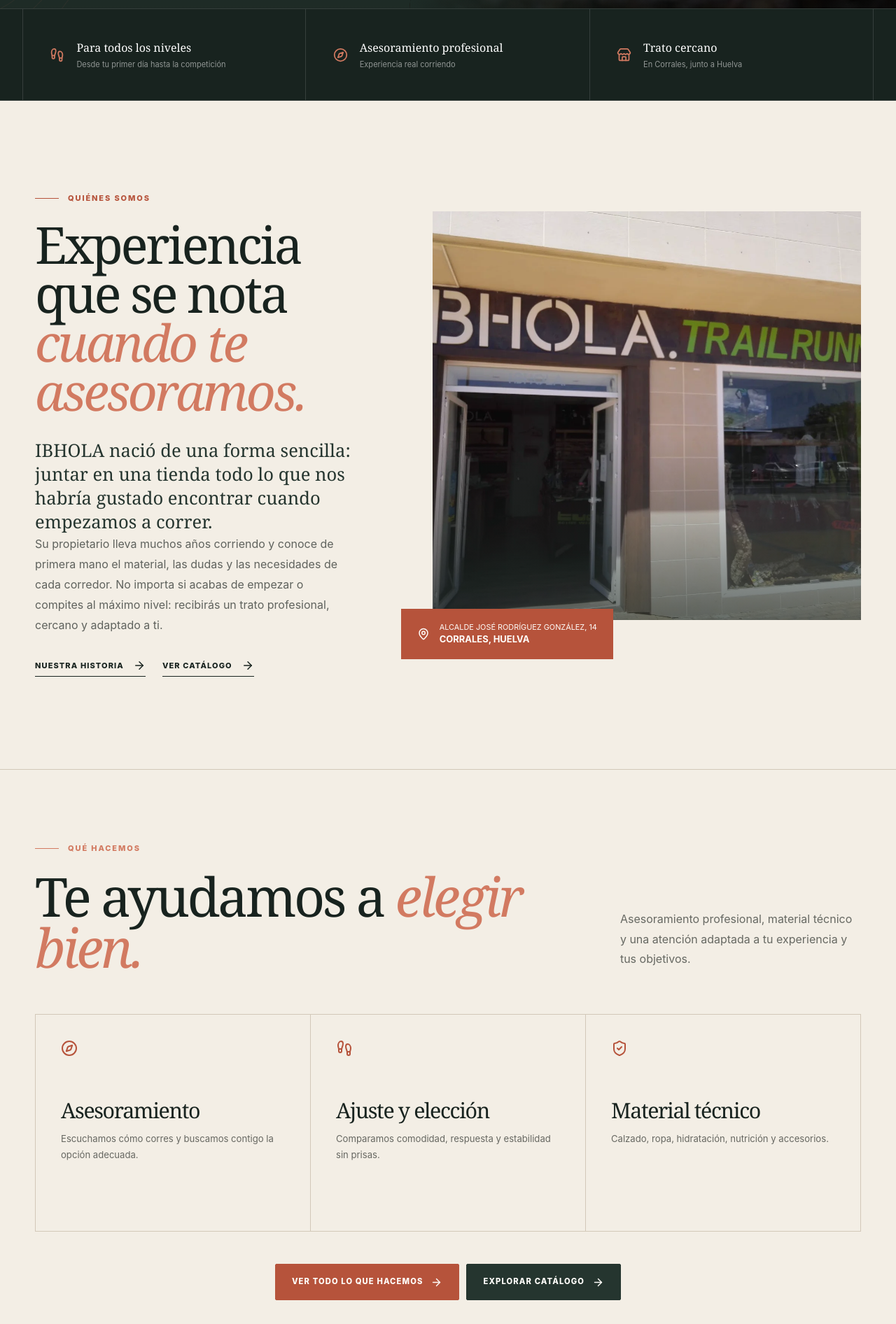
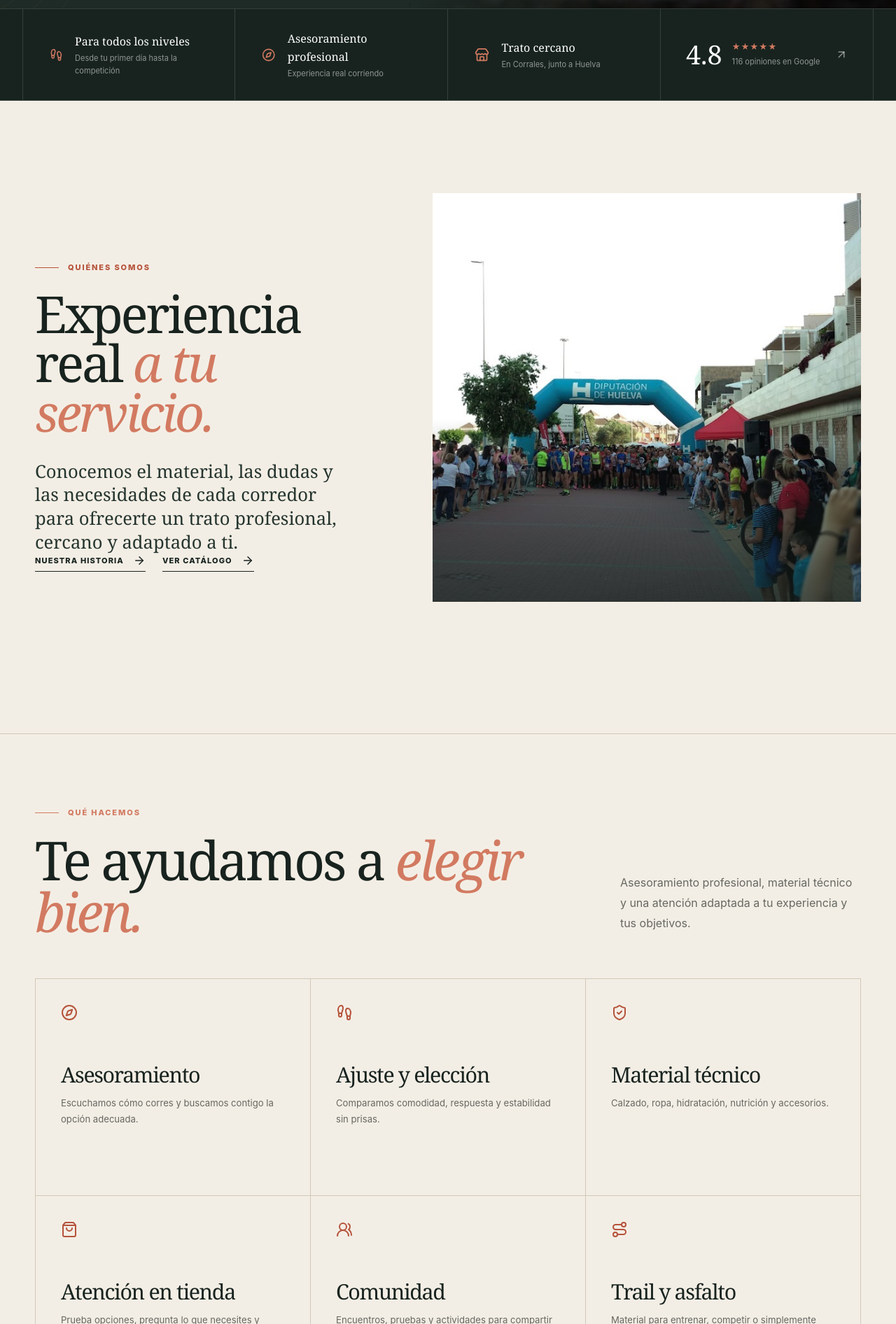
Before and after one commit to caporrfer/ibhola, a Next.js app: page / in a window 1280 px wide. Shown: the part 908-2800 px from the top of the page at 70% size. Built offline with nearby package versions, Linux system fonts and the light colour scheme; no server answers.

Commit message:
Aplica feedback de contenido y experiencia de IBHOLA

```diff
--- a/app/globals.css
+++ b/app/globals.css
@@ -77,7 +77,7 @@ h1 em, h2 em { color: var(--terracotta-light); font-style: italic; font-weight:
 /* Header */
 .site-header { height: 84px; position: fixed; inset: 0 0 auto; z-index: 60; display: flex; align-items: center; border-bottom: 1px solid transparent; background: linear-gradient(180deg, rgba(0,0,0,.82), transparent); transition: height .3s, background .3s, border-color .3s, backdrop-filter .3s; }
 .site-header.is-scrolled { height: 70px; border-color: rgba(255,255,255,.12); background: rgba(3,5,4,.88); backdrop-filter: blur(16px); }
-.header__inner { display: flex; align-items: center; justify-content: space-between; gap: 30px; }
+.header__inner { position: relative; z-index: 1; display: flex; align-items: center; justify-content: space-between; gap: 30px; }
 .brand { width: 128px; display: block; flex: 0 0 auto; line-height: 0; }
 .brand img { width: 100%; height: auto; display: block; }
 .desktop-nav { display: flex; align-items: center; gap: clamp(18px, 2.2vw, 34px); margin-left: auto; }
@@ -120,12 +120,18 @@ h1 em, h2 em { color: var(--terracotta-light); font-style: italic; font-weight:
 
 /* Principles */
 .principles { border-top: 1px solid var(--line-dark); border-bottom: 1px solid var(--line-dark); background: var(--forest-deep); }
-.principles__grid { display: grid; grid-template-columns: repeat(3, 1fr); }
+.principles__grid { display: grid; grid-template-columns: repeat(4, 1fr); }
 .principles__grid > div { min-height: 130px; display: flex; align-items: center; gap: 17px; padding: 25px clamp(20px, 3vw, 42px); border-right: 1px solid var(--line-dark); }
 .principles__grid > div:first-child { border-left: 1px solid var(--line-dark); }
 .principles svg { color: var(--terracotta-light); }
 .principles span { display: flex; flex-direction: column; color: rgba(255,255,255,.52); font-size: .69rem; }
 .principles b { margin-bottom: 2px; color: white; font-family: var(--serif); font-size: 1rem; font-weight: 400; }
+.principles__rating { min-height: 130px; display: flex; align-items: center; gap: 14px; padding: 25px clamp(20px, 3vw, 36px); border-right: 1px solid var(--line-dark); }
+.principles__rating strong { color: white; font-family: var(--serif); font-size: 2.35rem; font-weight: 400; line-height: 1; }
+.principles__rating span { flex: 1; }
+.principles__rating span b { color: var(--terracotta-light); font-family: var(--sans); font-size: .72rem; letter-spacing: .08em; }
+.principles__rating > svg { color: rgba(255,255,255,.5); transition: transform .2s, color .2s; }
+.principles__rating:hover > svg { color: var(--terracotta-light); transform: translate(2px,-2px); }
 
 /* About and services */
 .about { overflow: hidden; background: var(--paper); color: var(--forest-deep); }
@@ -147,6 +153,10 @@ h1 em, h2 em { color: var(--terracotta-light); font-style: italic; font-weight:
 .service svg { margin-bottom: 62px; color: var(--terracotta); }
 .service h3 { margin-bottom: 15px; font-size: 1.9rem; }
 .service p { margin: 0; color: #666761; font-size: .82rem; line-height: 1.75; }
+@media (min-width: 851px) {
+  .service p { opacity: 0; transform: translateY(8px); transition: opacity .25s, transform .25s; }
+  .service:hover p, .service:focus-within p { opacity: 1; transform: none; }
+}
 
 /* Shared section heading */
 .section-heading { display: grid; grid-template-columns: 1.38fr .62fr; gap: 70px; align-items: end; margin-bottom: 58px; }
@@ -202,6 +212,9 @@ h1 em, h2 em { color: var(--terracotta-light); font-style: italic; font-weight:
 .reviews__score strong { font-family: var(--serif); font-size: 4.8rem; font-weight: 400; line-height: .75; }
 .reviews__score > span { display: flex; flex-direction: column; color: var(--terracotta-light); font-size: .75rem; letter-spacing: .1em; }
 .reviews__score small { margin-top: 4px; color: var(--muted); font-size: .58rem; letter-spacing: .08em; text-transform: uppercase; }
+.reviews__google { display: flex; align-items: center; gap: 24px; padding: 30px; border: 1px solid var(--line-dark); background: #121612; }
+.reviews__google > svg { flex: 0 0 auto; color: var(--terracotta-light); }
+.reviews__google p { flex: 1; max-width: 620px; margin: 0; color: rgba(255,255,255,.68); }
 .reviews__grid { display: grid; grid-template-columns: repeat(3, 1fr); gap: 12px; margin-bottom: 32px; }
 .review { min-height: 300px; display: flex; flex-direction: column; justify-content: space-between; padding: 28px; border: 1px solid var(--line-dark); background: #121612; }
 .review--wide { min-height: 265px; grid-column: 1 / -1; background: var(--terracotta); }
@@ -348,7 +361,7 @@ h1 em, h2 em { color: var(--terracotta-light); font-style: italic; font-weight:
   .menu-button { display: flex; }
   .site-header { height: 72px; }
   .brand { width: 112px; }
-  .mobile-menu { position: fixed; inset: 0; z-index: -1; display: flex; flex-direction: column; justify-content: center; padding: 92px 26px 32px; background: rgba(5,7,6,.98); opacity: 0; visibility: hidden; transform: translateY(-12px); transition: opacity .3s, visibility .3s, transform .3s; }
+  .mobile-menu { position: fixed; inset: 0; z-index: 0; display: flex; flex-direction: column; justify-content: center; padding: 92px 26px 32px; background: #050706; opacity: 0; visibility: hidden; transform: translateY(-12px); transition: opacity .3s, visibility .3s, transform .3s; }
   .mobile-menu.is-open { opacity: 1; visibility: visible; transform: none; }
   .mobile-menu nav { display: flex; flex-direction: column; }
   .mobile-menu nav a { display: flex; align-items: center; gap: 16px; padding: 13px 0; border-bottom: 1px solid var(--line-dark); font-family: var(--serif); font-size: clamp(1.8rem, 7vw, 2.7rem); line-height: 1; }
@@ -435,6 +448,8 @@ h1 em, h2 em { color: var(--terracotta-light); font-style: italic; font-weight:
   .gallery__grid { grid-template-rows: 340px 230px 280px; gap: 7px; }
   .gallery__item figcaption { inset: auto 10px 11px; font-size: .55rem; }
   .reviews__score strong { font-size: 4rem; }
+  .reviews__google { align-items: flex-start; flex-direction: column; padding: 24px; }
+  .reviews__google .button { width: 100%; }
   .reviews__grid { grid-template-columns: 1fr; }
   .review--wide { grid-column: auto; }
   .review, .review--wide { min-height: 245px; }
--- a/components/HomePage.tsx
+++ b/components/HomePage.tsx
@@ -1,5 +1,5 @@
 import Image from "next/image";
-import { ArrowDown, ArrowRight, ArrowUpRight, BadgeCheck, Clock3, Compass, Footprints, Mail, MapPin, Mountain, Navigation, Phone, Quote, ShieldCheck, Store } from "lucide-react";
+import { ArrowRight, ArrowUpRight, BadgeCheck, Clock3, Compass, Footprints, Mail, MapPin, Mountain, Navigation, Phone, Route, ShieldCheck, ShoppingBag, Store, UsersRound } from "lucide-react";
 import { business } from "@/config/business";
 import { Header } from "./Header";
 import { LaunchScreen } from "./LaunchScreen";
@@ -10,21 +10,6 @@ import { Topography } from "./Topography";
 const basePath = process.env.NEXT_PUBLIC_BASE_PATH ?? "";
 const imagePath = (path: string) => `${basePath}${path}`;
 const link = (path: string) => `${basePath}${path}`;
-const reviews = [
-  ["María G.", "Me atendieron con mucha paciencia y salí con unas zapatillas que de verdad se adaptan a mí."],
-  ["Juan P.", "Trato profesional, cercano y sin intentar venderte lo más caro. Muy recomendable."],
-  ["Ana R.", "Gran variedad para trail y muy buen asesoramiento con las tallas."],
-  ["David M.", "Se nota la experiencia corriendo. Entienden lo que necesitas desde el primer momento."],
-  ["Lucía S.", "Me explicaron las diferencias con claridad y pude probar varias opciones sin prisas."],
-  ["Pablo C.", "Una tienda de confianza para preparar carreras y renovar material."],
-  ["Carmen V.", "Atención excelente y recomendaciones muy acertadas para empezar a correr."],
-  ["Álvaro T.", "Buen material, buenos precios y gente que sabe de lo que habla."],
-  ["Rocío L.", "Siempre encuentro una respuesta clara y un trato estupendo."],
-  ["Manuel B.", "Me ayudaron con el equipamiento para mi primer trail. Todo perfecto."],
-  ["Elena F.", "Cercanía y profesionalidad. Da gusto comprar así."],
-  ["Sergio H.", "Ya es mi tienda de referencia para calzado y accesorios de running."],
-];
-
 export function HomePage() {
   return <>
     <LaunchScreen /><RevealObserver /><Header />
@@ -33,17 +18,16 @@ export function HomePage() {
         <div className="hero__layout container-wide">
           <div className="hero__copy"><p className="eyebrow"><span /> Desde Corrales, Huelva</p><h1>Todo lo que necesitas para <em>salir a correr.</em></h1><p className="hero__lead">Calzado, textil y material para trail y running, con asesoramiento profesional de alguien que lleva muchos años sumando kilómetros.</p>
             <div className="hero__actions"><a className="button" href={link("/catalogo/")}>Ver catálogo <ArrowRight size={18} /></a><a className="button button--ghost" href={business.mapsUrl} target="_blank" rel="noreferrer">Cómo llegar <Navigation size={17} /></a></div>
-            <div className="hero__rating"><span>{business.rating.toFixed(1)}</span><div><b>★★★★★</b><small>{business.reviewCount} opiniones en Google</small></div></div>
           </div>
           <div className="hero__visual"><div className="hero__photo"><Image src={imagePath("/images/hero-guadiana-junio-2025.webp")} alt="Corredor en la CXM del Guadiana" fill priority sizes="(max-width: 900px) 100vw, 54vw" /></div><div className="hero__terrain"><Mountain size={22} /><span>Trail · Running · Experiencia</span></div></div>
-        </div><a className="hero__scroll" href="#presentacion"><span>Conócenos</span><ArrowDown size={15} /></a>
+        </div>
       </section>
 
-      <section className="principles"><div className="container-wide principles__grid"><div><Footprints size={21} /><span><b>Para todos los niveles</b>Desde tu primer día hasta la competición</span></div><div><Compass size={21} /><span><b>Asesoramiento profesional</b>Experiencia real corriendo</span></div><div><Store size={21} /><span><b>Trato cercano</b>En Corrales, junto a Huelva</span></div></div></section>
+      <section className="principles"><div className="container-wide principles__grid"><div><Footprints size={21} /><span><b>Para todos los niveles</b>Desde tu primer día hasta la competición</span></div><div><Compass size={21} /><span><b>Asesoramiento profesional</b>Experiencia real corriendo</span></div><div><Store size={21} /><span><b>Trato cercano</b>En Corrales, junto a Huelva</span></div><a className="principles__rating" href={business.googleReviewsUrl} target="_blank" rel="noreferrer"><strong>{business.rating.toFixed(1)}</strong><span><b>★★★★★</b>{business.reviewCount} opiniones en Google</span><ArrowUpRight size={18} /></a></div></section>
 
       <section className="about section" id="presentacion"><div className="container about__intro">
-        <div className="about__copy reveal"><p className="eyebrow"><span /> Quiénes somos</p><h2>Experiencia que se nota <em>cuando te asesoramos.</em></h2><p className="about__lead">IBHOLA nació de una forma sencilla: juntar en una tienda todo lo que nos habría gustado encontrar cuando empezamos a correr.</p><p>Su propietario lleva muchos años corriendo y conoce de primera mano el material, las dudas y las necesidades de cada corredor. No importa si acabas de empezar o compites al máximo nivel: recibirás un trato profesional, cercano y adaptado a ti.</p><div className="about__actions"><a className="text-link" href={link("/quienes-somos/")}>Nuestra historia <ArrowRight size={18} /></a><a className="text-link" href={link("/catalogo/")}>Ver catálogo <ArrowRight size={18} /></a></div></div>
-        <div className="about__visual reveal"><div className="about__image"><Image src={imagePath("/images/tienda.webp")} alt="Fachada de IBHOLA" fill sizes="(max-width: 850px) 100vw, 52vw" /></div><div className="about__address"><MapPin size={18} /><span>{business.address.street}<br /><b>{business.address.locality}, {business.address.region}</b></span></div></div>
+        <div className="about__copy reveal"><p className="eyebrow"><span /> Quiénes somos</p><h2>Experiencia real <em>a tu servicio.</em></h2><p className="about__lead">Conocemos el material, las dudas y las necesidades de cada corredor para ofrecerte un trato profesional, cercano y adaptado a ti.</p><div className="about__actions"><a className="text-link" href={link("/quienes-somos/")}>Nuestra historia <ArrowRight size={18} /></a><a className="text-link" href={link("/catalogo/")}>Ver catálogo <ArrowRight size={18} /></a></div></div>
+        <div className="about__visual reveal"><div className="about__image"><Image src={imagePath("/images/salida-carrera-ibhola.jpg")} alt="Salida de una carrera de la comunidad de IBHOLA" fill sizes="(max-width: 850px) 100vw, 52vw" /></div></div>
       </div>
       </section>
 
@@ -52,15 +36,17 @@ export function HomePage() {
         [Compass, "Asesoramiento", "Escuchamos cómo corres y buscamos contigo la opción adecuada."],
         [Footprints, "Ajuste y elección", "Comparamos comodidad, respuesta y estabilidad sin prisas."],
         [ShieldCheck, "Material técnico", "Calzado, ropa, hidratación, nutrición y accesorios."],
+        [ShoppingBag, "Atención en tienda", "Prueba opciones, pregunta lo que necesites y decide sin prisas."],
+        [UsersRound, "Comunidad", "Encuentros, pruebas y actividades para compartir kilómetros."],
+        [Route, "Trail y asfalto", "Material para entrenar, competir o simplemente disfrutar corriendo."],
       ].map(([Icon, title, text]) => { const I = Icon as typeof Compass; return <article className="service reveal" key={title as string}><I size={24} /><h3>{title as string}</h3><p>{text as string}</p></article>; })}</div>
-      <div className="container section-cta section-cta--multiple"><a className="button" href={link("/que-hacemos/")}>Ver todo lo que hacemos <ArrowRight size={17} /></a><a className="button button--dark" href={link("/catalogo/")}>Explorar catálogo <ArrowRight size={17} /></a></div></section>
+      <div className="container section-cta"><a className="button button--dark" href={link("/catalogo/")}>Explorar catálogo <ArrowRight size={17} /></a></div></section>
 
       <section className="reviews section" id="opiniones"><div className="container"><div className="reviews__heading reveal"><div><p className="eyebrow"><span /> Reseñas</p><h2>¿Qué opinan <em>nuestros clientes?</em></h2></div><div className="reviews__score"><strong>{business.rating.toFixed(1)}</strong><span>★★★★★<small>{business.reviewCount} reseñas</small></span></div></div>
-        <div className="reviews-carousel" aria-label="Opiniones de clientes">{reviews.map(([name, review], index) => <article className="review" key={name}><div><Quote size={22} /><span>{String(index + 1).padStart(2,"0")}</span></div><blockquote>{review}</blockquote><footer><b>{name}</b><span>Opinión de Google <BadgeCheck size={15} /></span></footer></article>)}</div>
-        <a className="text-link" href={business.googleReviewsUrl} target="_blank" rel="noreferrer">Ver todas las opiniones <ArrowUpRight size={17} /></a></div></section>
+        <div className="reviews__google reveal"><BadgeCheck size={28} /><p>Consulta las opiniones reales y actualizadas de nuestros clientes directamente en Google.</p><a className="button" href={business.googleReviewsUrl} target="_blank" rel="noreferrer">Ver opiniones en Google <ArrowUpRight size={17} /></a></div></div></section>
 
       <section className="contact section" id="contacto"><div className="container"><div className="contact__heading reveal"><p className="eyebrow"><span /> Dónde estamos</p><h2>Visítanos en <em>Corrales.</em></h2><p>Ven a la tienda, llámanos o escríbenos antes de desplazarte.</p></div>
-        <div className="contact__main"><div className="contact__details reveal"><div className="contact__detail"><MapPin size={20} /><span><small>Dirección</small><a href={business.mapsUrl}>{business.address.street}<br />{business.address.postalCode} {business.address.locality}, {business.address.region}</a></span></div><div className="contact__detail"><Phone size={20} /><span><small>Teléfono</small><a href={`tel:${business.phone}`}>{business.phoneDisplay}</a></span></div><div className="contact__detail"><Mail size={20} /><span><small>Correo</small><a href={`mailto:${business.email}`}>{business.email}</a></span></div><div className="hours"><div className="hours__title"><Clock3 size={19} /><h3>Horario habitual</h3></div>{business.openingHours.map(({day,ranges}) => <div className="hours__row" key={day}><b>{day}</b><span>{ranges.join(" / ")}</span></div>)}</div><div className="contact__buttons"><a className="button" href={business.mapsUrl}>Cómo llegar <Navigation size={17} /></a></div></div>
+        <div className="contact__main"><div className="contact__details reveal"><div className="contact__detail"><MapPin size={20} /><span><small>Dirección</small><a href={business.mapsUrl}>{business.address.street}<br />{business.address.postalCode} {business.address.locality}, {business.address.region}</a></span></div><div className="contact__detail"><Phone size={20} /><span><small>Teléfono</small><a href={`tel:${business.phone}`}>{business.phoneDisplay}</a></span></div><div className="contact__detail"><Mail size={20} /><span><small>Correo</small><a href={`mailto:${business.email}`}>{business.email}</a></span></div><div className="hours"><div className="hours__title"><Clock3 size={19} /><h3>Horario habitual</h3></div><div className="hours__row"><b>Lunes a viernes</b><span>09:30–13:30 / 17:30–20:30</span></div><div className="hours__row"><b>Sábado</b><span>10:00–13:30</span></div><div className="hours__row"><b>Domingo</b><span>Cerrado</span></div></div><div className="contact__buttons"><a className="button" href={business.mapsUrl}>Cómo llegar <Navigation size={17} /></a></div></div>
           <div className="contact__map reveal"><iframe src={business.mapEmbedUrl} title={`Mapa de ${business.name}`} loading="lazy" referrerPolicy="no-referrer-when-downgrade" /><div className="contact__map-label"><Store size={17} /> Dónde estamos</div></div></div>
         <div className="home-contact-cta reveal"><div><p className="eyebrow"><span /> Contacto</p><h2>¿Quieres preguntarnos algo?</h2><p>Envíanos tu consulta desde el formulario y te responderemos lo antes posible.</p></div><a className="button" href={link("/preguntas-frecuentes/#contacto")}>Contacta con nosotros <ArrowRight size={17} /></a></div>
       </div></section>
--- a/config/business.ts
+++ b/config/business.ts
@@ -5,7 +5,7 @@ export const business = {
   description:
     "Tienda especializada en trail running y running en Corrales, Huelva. Material técnico y asesoramiento personalizado.",
   contactName: "Miguel Angel Pereira Marcelino",
-  email: "irenepegui@gmail.com",
+  email: "ibholahuelva@gmail.com",
   phoneDisplay: "678 28 12 38",
   phone: "+34678281238",
   address: {
```
Also changed, not shown: public/images/salida-carrera-ibhola.jpg (added).
